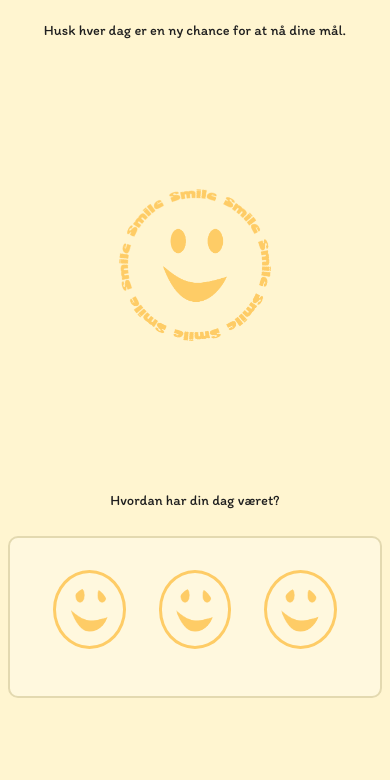
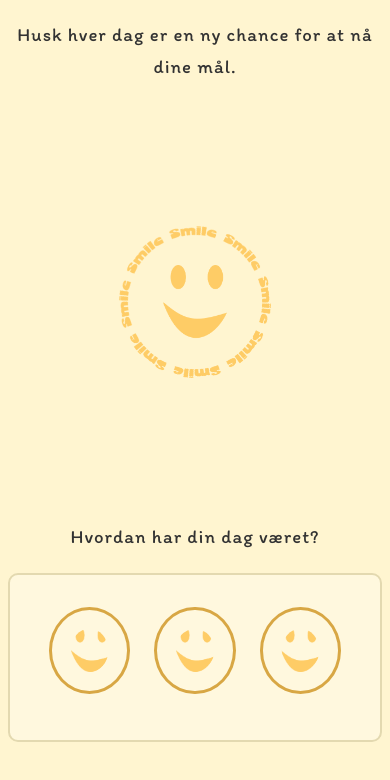
Before and after one commit to vevest/Task-Manager, a React (Vite) app: page /mood in a window 390 px wide. Shown: the top 780 px of the page. Built offline with nearby package versions, Linux system fonts and the light colour scheme; a web font is replaced by a local one.

Commit message:
Lidt scss på welcomemessage

```diff
--- a/src/index.css
+++ b/src/index.css
@@ -8,14 +8,15 @@
 
 p {
   font-family: "Itim";
-  font-size: 1rem;
+  font-size: 1.3rem;
   font-weight: 200;
-  color: #1F1F1F;
+  color: #323232;
   line-height: 2rem;
+  letter-spacing: 1px;
 }
 @media screen and (max-width: 1000px) {
   p {
-    font-size: 0.9rem;
+    font-size: 1.17rem;
   }
 }
 
@@ -23,8 +24,9 @@
   font-family: "Itim";
   font-size: 2.8rem;
   font-weight: 200;
-  color: #1F1F1F;
+  color: #323232;
   line-height: 3.5rem;
+  letter-spacing: 1px;
 }
 @media screen and (max-width: 1000px) {
   h1 {
@@ -36,8 +38,9 @@
   font-family: "Itim";
   font-size: 2rem;
   font-weight: 200;
-  color: #1F1F1F;
+  color: #323232;
   line-height: 1.5rem;
+  letter-spacing: 1px;
 }
 @media screen and (max-width: 1000px) {
   h2 {
@@ -47,28 +50,30 @@
 
 h3 {
   font-family: "Itim";
-  font-size: 1.4rem;
+  font-size: 1.8rem;
   font-weight: 200;
-  color: #1F1F1F;
+  color: #323232;
   line-height: 1.5rem;
+  letter-spacing: 1px;
 }
 @media screen and (max-width: 1000px) {
   h3 {
-    font-size: 1.26rem;
+    font-size: 1.62rem;
   }
 }
 
 a {
   font-family: "Itim";
-  font-size: 1rem;
+  font-size: 1.3rem;
   font-weight: 600;
   color: #ffffff;
   line-height: 2.5rem;
+  letter-spacing: 1px;
   text-decoration: none;
 }
 @media screen and (max-width: 1000px) {
   a {
-    font-size: 0.9rem;
+    font-size: 1.17rem;
   }
 }
 
@@ -80,17 +85,18 @@
 input {
   padding: 0.5em 1em;
   font-family: "Itim";
-  font-size: 1rem;
+  font-size: 1.3rem;
   font-weight: 200;
-  color: #1F1F1F;
+  color: #323232;
   line-height: 2rem;
+  letter-spacing: 1px;
   background-color: #FFF8DE;
   border: 1px solid #E3D9B0;
   border-radius: 10px;
 }
 @media screen and (max-width: 1000px) {
   input {
-    font-size: 0.9rem;
+    font-size: 1.17rem;
   }
 }
 
@@ -101,7 +107,8 @@
   font-weight: 200;
   color: #ffffff;
   line-height: 2rem;
-  background-color: #FECC66;
+  letter-spacing: 1px;
+  background-color: #d8a744;
   border: none;
   border-radius: 10px;
 }
@@ -160,6 +167,14 @@
     transform: rotate(360deg);
   }
 }
+.framedContent {
+  background-color: #FFF8DE;
+  border: 2px solid #E3D9B0;
+  border-radius: 10px;
+  padding: 1em;
+  margin-top: 2em;
+}
+
 .character-selection {
   display: grid;
   grid-template-columns: repeat(3, 1fr);
@@ -217,7 +232,7 @@
   padding: 2em;
 }
 .moodBox img {
-  border: 3px solid #FECC66;
+  border: 3px solid #d8a744;
   border-radius: 100%;
   width: 40%;
   height: auto;
--- a/src/index.scss
+++ b/src/index.scss
@@ -2,10 +2,10 @@
 // Variabler
 // ––––––––––––––––––––––––––––––––––––––––––-
 $color-background: #FFF5D0;
-$color-secondary: #FECC66;
+$color-secondary: #d8a744;
 $color-inputFill: #FFF8DE;
 $color-inputBorder: #E3D9B0;
-$color-text-black: #1F1F1F;
+$color-text-black: #323232;
 $color-text-white: #ffffff;
 
 // –––––––––––––––––––––––––––––––––––––––––––
@@ -17,6 +17,7 @@
   font-weight: $weight;
   color: $color;
   line-height: $line-height;
+  letter-spacing: 1px;
   @media screen and (max-width:1000px) {
     font-size: ($size)*0.9;
   }
@@ -33,7 +34,7 @@
 }
 
 p {
-  @include font-style("Itim", 1rem, 200, $color-text-black, 2rem);
+  @include font-style("Itim", 1.3rem, 200, $color-text-black, 2rem);
 }
 
 h1 {
@@ -45,11 +46,11 @@
 }
 
 h3 {
-  @include font-style("Itim", 1.4rem, 200, $color-text-black, 1.5rem);
+  @include font-style("Itim", 1.8rem, 200, $color-text-black, 1.5rem);
 }
 
 a {
-  @include font-style("Itim", 1rem, 600, $color-text-white, 2.5rem);
+  @include font-style("Itim", 1.3rem, 600, $color-text-white, 2.5rem);
   text-decoration: none;
 }
 .center {
@@ -59,7 +60,7 @@
 
 input {
   padding: 0.5em 1em;
-  @include font-style("Itim", 1rem, 200, $color-text-black, 2rem);
+  @include font-style("Itim", 1.3rem, 200, $color-text-black, 2rem);
   background-color: $color-inputFill;
   border: 1px solid $color-inputBorder;
   border-radius: 10px;
@@ -120,7 +121,13 @@
 }
 
 
-
+.framedContent {
+  background-color: $color-inputFill;
+  border: 2px solid $color-inputBorder;
+  border-radius: 10px;
+  padding: 1em;
+  margin-top: 2em;
+}
 
 
 .character-selection {
--- a/src/login/WelcomeMessage.jsx
+++ b/src/login/WelcomeMessage.jsx
@@ -12,7 +12,7 @@
         <p className="framedContent">Få styr på din hverdag sammen med os, i forsøget på at gøre hverdagens kedelige gøremål sjovere! </p>
         <p className="framedContent">Pointsystem for at holde motivationen oppe.</p>
         <p className="framedContent">Motiverende citater</p>
-        <Link className="button" to= '/character'>Gå videre</Link>
+        <Link className="button buttonBottom" to= '/character'>Gå videre</Link>
       </div>
     </section>
   )
```
Also changed, not shown: 1 other file (tests, documents, lock files or other folders).
